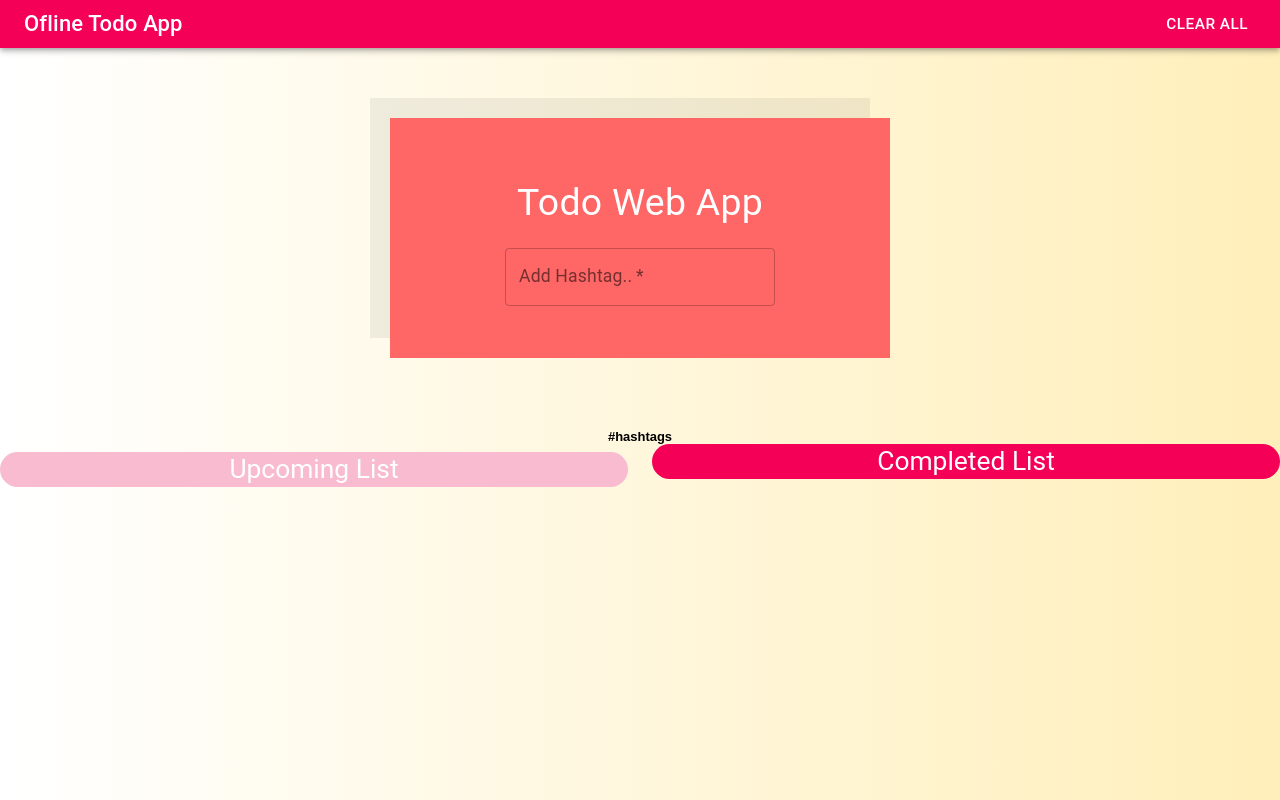
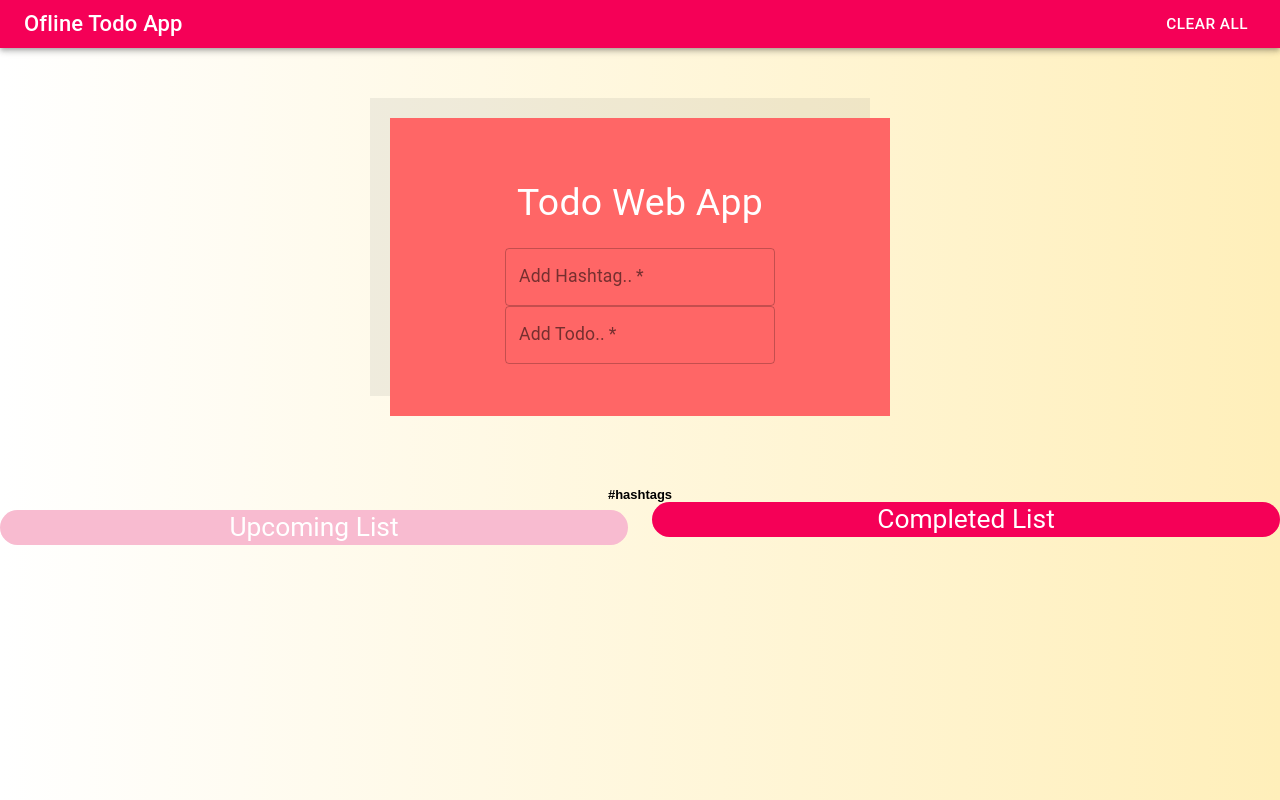
Before and after one commit to amananku26/Ofline-Todo-App, a React (Create React App) app: page / in a window 1280 px wide. Built offline with nearby package versions, Linux system fonts and the light colour scheme.

Commit message:
bug fixes

```diff
--- a/src/Components/TodoInput.jsx
+++ b/src/Components/TodoInput.jsx
@@ -45,12 +45,12 @@ class TodoInput extends React.Component {
               />
 
 
-              {/* <TextField
+              <TextField
                 id="outlined-basic" label="Add Todo.." variant="outlined"
                 value={text}
                 onChange={this.onChange}
                 required={true}
-              /> */}
+              />
             </form>
           </label>
         </div>
```
Also changed, not shown: 2 other files (tests, documents, lock files or other folders).
